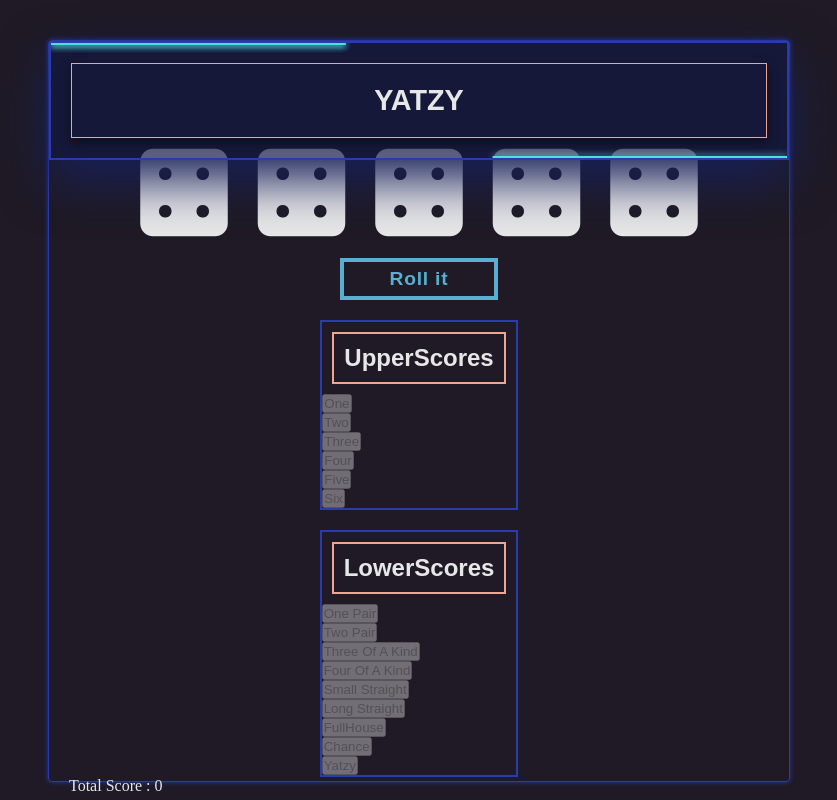
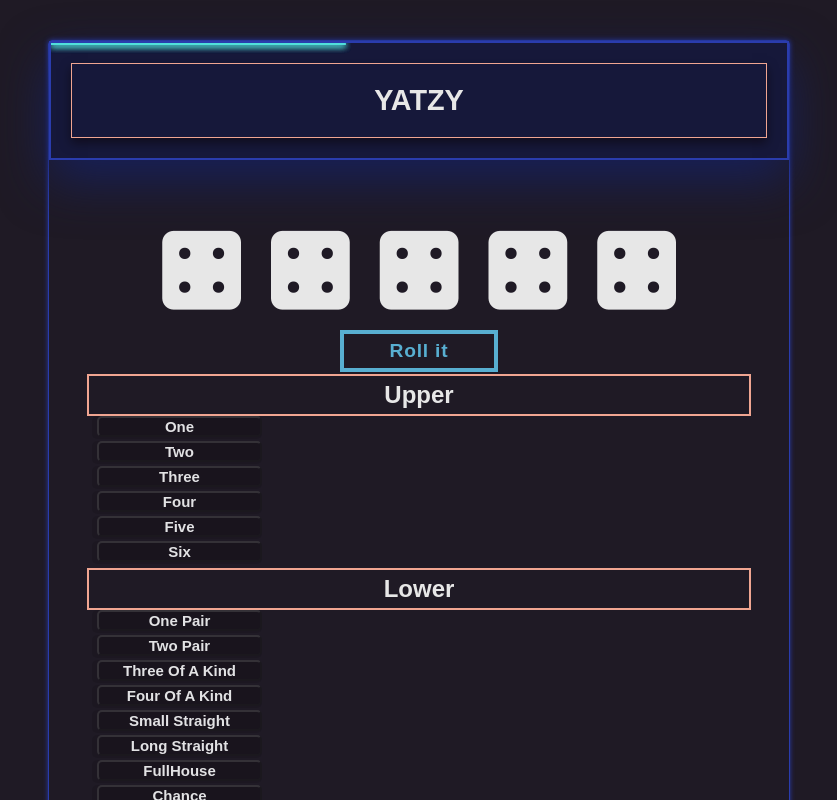
Before and after one commit to tajpouria/HangmanForLovelyFriend, a React (Create React App) app in the folder yatzee/: page / in a window 1280 px wide. Shown: the top 800 px of the page, without its empty margins (221-1058 px from the left). Built offline with nearby package versions, Linux system fonts and the light colour scheme.

Commit message:
can set score zero

```diff
--- a/yatzee/src/App.css
+++ b/yatzee/src/App.css
@@ -25,12 +25,46 @@ body {
   position: relative;
   margin: 40px;
   width: 700px;
-  height: 700px;
+  height: 860px;
 }
 
-.Score-used {
-  color: lightgrey;
+.Score {
+  display: flex;
+  justify-content: center;
+  align-items: center;
+  font-size: 15px;
+  font-weight: bold;
+  text-decoration: none;
+  color: #e2e2e4;
+  width: 170px;
+  margin-bottom: 2px;
+  margin-left: 5px;
+  background: rgba(9, 0, 0, 0.1);
+  border-radius: 5px;
+}
+
+.used {
+  color: #50dfdb;
   text-decoration: line-through;
+}
+
+.fa-stack {
+  -ms-transform: rotate(-45deg);
+  -webkit-transform: rotate(-45deg);
+  transform: rotate(-45deg);
+  margin-left: 1px;
+  font-size: 18px;
+}
+.fa-tag {
+  color: #2a3cad;
+}
+.fa-zero {
+  color: #bd2020;
+}
+
+.fa-inverse {
+  font-weight: 700;
+  transform: rotate(45deg);
 }
 
 .Header {
@@ -38,7 +72,7 @@ body {
   flex-direction: column;
   justify-content: center;
   align-items: center;
-  margin-top: 100px;
+  margin-top: 80px;
 }
 
 .box {
@@ -87,12 +121,10 @@ body {
   display: block;
   box-sizing: border-box;
 }
-
-.box span:nth-child(1) {
-  transform: rotate(0deg);
+#50dfdb .box span:nth-child(#50dfdb1) {
+  transform: rotate(#50dfdb0deg);
 }
-
-.box span:nth-child(3) {
+#50dfdb #50dfdb .box span:nth-child(#50dfdb3) {
   transform: rotate(180deg);
 }
 
@@ -127,7 +159,7 @@ body {
 }
 
 .Die {
-  font-size: 100px;
+  font-size: 90px;
   margin: 15px;
 }
 
@@ -159,6 +191,7 @@ body {
 }
 .draw-border:hover {
   color: #ffe593;
+  font: 15px 'Roboto Slab', sans-serif;
 }
 .draw-border:hover::before,
 .draw-border:hover::after {
@@ -195,16 +228,18 @@ body {
 }
 
 .ScoreBoard-scores {
-  margin-top: 20px;
+  margin-top: 2px;
   display: flex;
   flex-direction: column;
   flex: 1;
-  border: 2px solid #2a3cad;
 }
 
 .ScoreBoard-scores h1 {
   border: 2px solid #f0a591;
-  margin: 10px;
-  padding: 10px;
+  padding: 5px;
+  width: 650px;
+  display: flex;
+  align-items: center;
+  justify-content: center;
   font: 700 1.5rem 'Roboto Slab', sans-serif;
 }
--- a/yatzee/src/components/Score.jsx
+++ b/yatzee/src/components/Score.jsx
@@ -5,18 +5,25 @@ export default function Score({
 }) {
   const scoreState = scores[children.replace(/\s/g, '').toLowerCase()];
 
-  const handleSetScore = () => (scoreState ? setScore(children, scoreState.score) : setScore(children, undefined));
+  const handleSetScore = () => setScore(children, children);
   return (
     <div className="Score" style={{ display: 'flex', justifyContent: 'space-between' }}>
       <button
         type="button"
         onClick={handleSetScore}
         disabled={(scoreState && scoreState.used) || shouldRoll}
-        className={`Score-${scoreState && scoreState.used && 'used'}`}
+        className={`Score ${scoreState && scoreState.used && 'used'}`}
       >
         {children}
       </button>
-      {scoreState && <div>{scoreState.score}</div>}
+      <div>
+        {scoreState && (
+          <span className="fa-stack fa-lg">
+            <i className={`fa ${scoreState.score === 0 ? 'fa-zero' : 'fa-tag'} fa-stack-2x`} />
+            <i className="fa fa-stack-1x fa-inverse">{scoreState.score}</i>
+          </span>
+        )}
+      </div>
     </div>
   );
 }
--- a/yatzee/src/components/ScoreBoard.jsx
+++ b/yatzee/src/components/ScoreBoard.jsx
@@ -8,7 +8,7 @@ export default function ScoreBoard({
   return (
     <div className="ScoreBoard">
       <div className="ScoreBoard-scores">
-        <h1>UpperScores</h1>
+        <h1>Upper</h1>
         {upperScores.map(({ type }) => (
           <Score setScore={setScore} scores={scores} key={type} shouldRoll={shouldRoll}>
             {type}
@@ -16,7 +16,7 @@ export default function ScoreBoard({
         ))}
       </div>
       <div className="ScoreBoard-scores">
-        <h1>LowerScores</h1>
+        <h1>Lower</h1>
         {lowerScores.map(({ type }) => (
           <Score setScore={setScore} scores={scores} key={type} shouldRoll={shouldRoll}>
             {type}
--- a/yatzee/src/helpers/rules.js
+++ b/yatzee/src/helpers/rules.js
@@ -22,7 +22,7 @@ class Rule {
   }
 
   sum(dice) {
-    return dice && dice.length >= 1 ? dice.reduce((prev, curr) => prev + curr) : dice;
+    return dice && dice.length >= 1 ? dice.reduce((prev, curr) => prev + curr) : 0;
   }
 
   isSame() {
@@ -65,13 +65,13 @@ class OnePair extends Rule {
         case 2:
           return this.sum([setSameDice[1], setSameDice[1]]);
         default:
-          return undefined;
+          return 0;
       }
     };
   }
 
   isPair() {
-    return this.setSameDice.length >= 1 && { type: ONE_PAIR, score: this.scoreCalculator() };
+    return { type: ONE_PAIR, score: this.scoreCalculator() };
   }
 }
 
@@ -92,13 +92,12 @@ class TwoPair extends Rule {
         sameDice.pop();
         return this.sum(sameDice);
       }
-      return undefined;
+      return 0;
     };
   }
 
   isPair() {
-    if (this.sameDice.length >= 4) return { type: TWO_PAIR, score: this.scoreCalculator() };
-    return undefined;
+    return { type: TWO_PAIR, score: this.scoreCalculator() };
   }
 }
 
@@ -131,7 +130,7 @@ class ThreeOfAKind extends Rule {
 
   isKind() {
     if (this.sameDice.length >= 3 && this.isRealKind()) return { type: THREE_OF_A_KIND, score: this.scoreCalculator() };
-    return undefined;
+    return { type: THREE_OF_A_KIND, score: 0 };
   }
 }
 class FourOfAKind extends Rule {
@@ -154,7 +153,7 @@ class FourOfAKind extends Rule {
     const sameDice = this.isSame();
 
     if (sameDice.length >= 4 && this.setSameDice.length === 1) return { type: FOUR_OF_A_KIND, score: this.scoreCalculator() };
-    return undefined;
+    return { type: FOUR_OF_A_KIND, score: 0 };
   }
 }
 
@@ -163,7 +162,7 @@ class FullHouse extends Rule {
     const sameDice = this.isSame();
 
     if (sameDice.length === 5) return { type: FULL_HOUSE, score: this.sum(sameDice) };
-    return undefined;
+    return { type: FULL_HOUSE, score: 0 };
   }
 }
 
@@ -172,7 +171,7 @@ class SmallStraight extends Rule {
     const { dice } = this;
 
     if (this.increasingStraight(dice).smallStraightBool.length === 4) return { type: SMALL_STRAIGHT, score: 15 };
-    return undefined;
+    return { type: SMALL_STRAIGHT, score: 0 };
   }
 }
 class LongStraight extends Rule {
@@ -180,7 +179,7 @@ class LongStraight extends Rule {
     const { dice } = this;
 
     if (this.increasingStraight(dice).longStraightBool.length === 4) return { type: LONG_STRAIGHT, score: 20 };
-    return undefined;
+    return { type: LONG_STRAIGHT, score: 0 };
   }
 }
 
@@ -195,7 +194,7 @@ class Yatzy extends Rule {
     const sameDice = this.isSame();
 
     if (sameDice.length === 5 && [...new Set(sameDice)].length === 1) return { type: YATZY, score: 50 };
-    return undefined;
+    return { type: YATZY, score: 0 };
   }
 }
 
```
